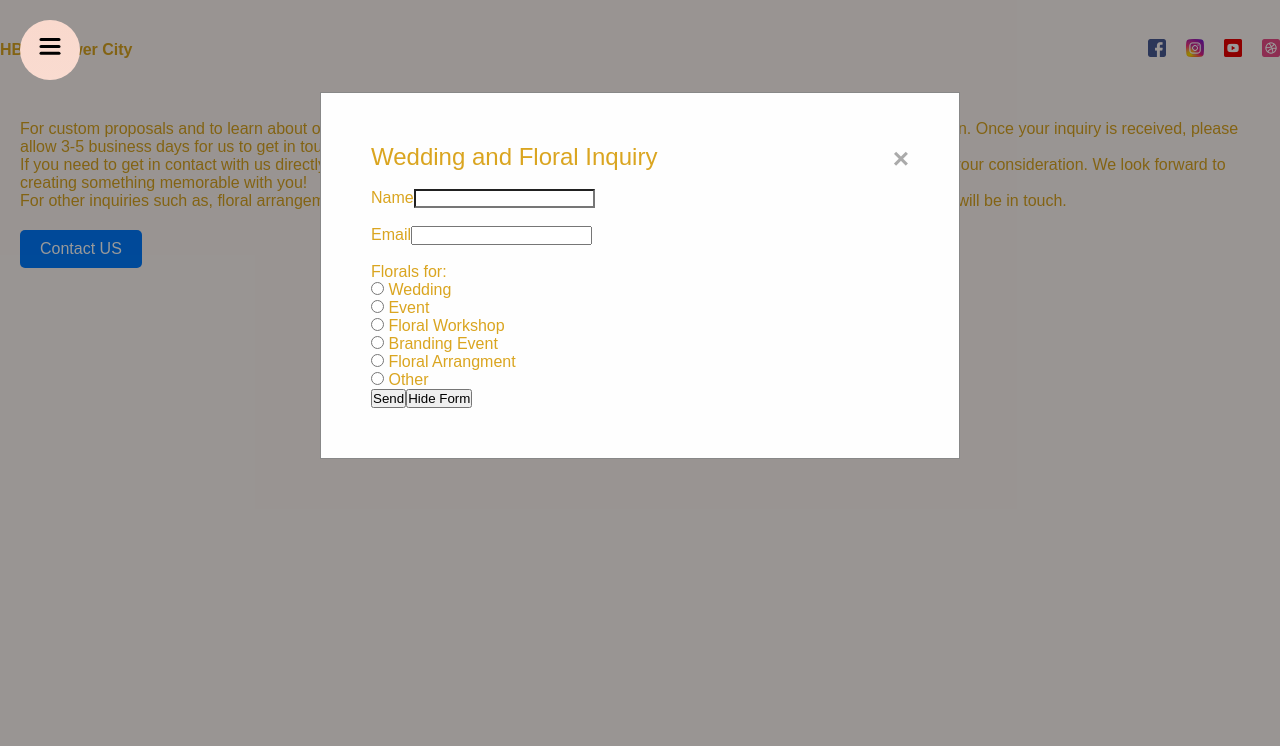
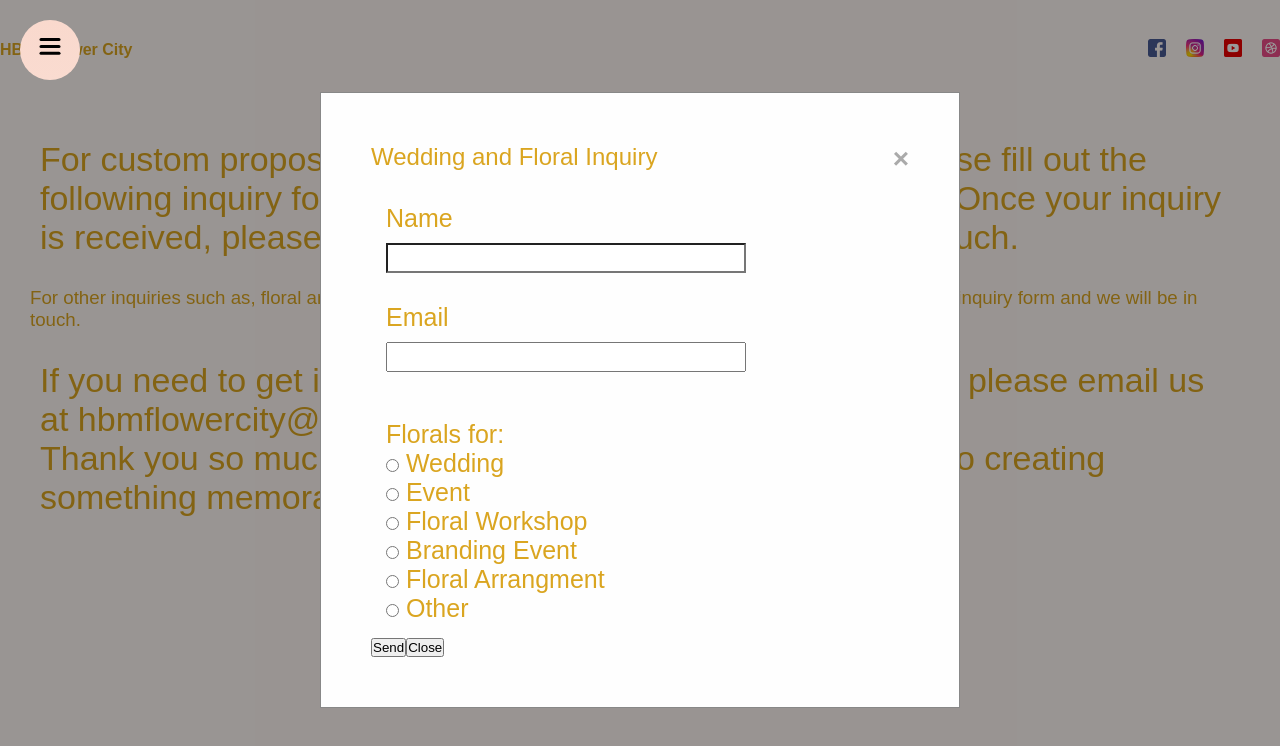
Before and after one commit to GPain2007/hbmAnimated, a React (Vite) app: page /contact in a window 1280 px wide. Both pictures are taken after a click on the element "Contact US". Shown: the top 746 px of the page. Built offline with nearby package versions, Linux system fonts and the light colour scheme; a web font is replaced by a local one.

Commit message:
added all css features

```diff
--- a/src/components/contactForm/ContactForm.jsx
+++ b/src/components/contactForm/ContactForm.jsx
@@ -194,7 +194,7 @@ const ContactForm = ({ onHide, ...props }) => {
         >
           {({ isSubmitting, touched, errors }) => (
             <Form>
-              <div className="mb-3">
+              <div className="name">
                 <label htmlFor="name" className="form-label">
                   Name
                 </label>
@@ -212,8 +212,8 @@ const ContactForm = ({ onHide, ...props }) => {
                   className="invalid-feedback"
                 />
               </div>
-              <br />
-              <div className="mb-3">
+
+              <div className="email">
                 <label htmlFor="email" className="form-label">
                   Email
                 </label>
@@ -231,7 +231,7 @@ const ContactForm = ({ onHide, ...props }) => {
                 />
               </div>
               <br />
-              <div className="mb-3">
+              <div className="florals_for">
                 <label className="form-label">Florals for:</label>
                 <div role="group" aria-labelledby="reason-group">
                   <div>
@@ -249,12 +249,16 @@ const ContactForm = ({ onHide, ...props }) => {
                               field.value === "Wedding" ? "block" : "none",
                           }}
                         >
-                          <div>
-                            <label htmlFor="whose-iam-select">
+                          <div className="options">
+                            <label
+                              htmlFor="whose-iam-select"
+                              className="select"
+                            >
                               I am...
+                            </label>
                             <Field name="whoIAm">
                               {({ field }) => (
-                                  <select {...field}>
+                                <select {...field} className="select">
                                   <option value="">
                                     --Please choose an option--
                                   </option>
@@ -266,33 +270,34 @@ const ContactForm = ({ onHide, ...props }) => {
                                 </select>
                               )}
                             </Field>
-                            </label>
                           </div>
-                          <br />
-                          <div>
+
+                          <div className="couples">
                             <label htmlFor="couples">
                               The Couples Names: ( please include first and last
                               name of each)
-                              <br />
+                            </label>
                             <div>
+                              <label className="name"> 1)</label>
                               <Field
                                 component="input"
                                 type="text"
                                 name="couple_name1"
+                                className="input"
                               />
                             </div>
-                              <br />
                             <div>
+                              <label className="name"> 2)</label>
                               <Field
                                 component="input"
                                 type="text"
                                 name="couple_name2"
+                                className="input"
                               />
                             </div>
-                            </label>
                           </div>
-                          <br />
-                          <div className="mb-3">
+
+                          <div className="phone">
                             <label htmlFor="phone" className="form-label">
                               Phone:
                             </label>
@@ -309,8 +314,8 @@ const ContactForm = ({ onHide, ...props }) => {
                               className="invalid-feedback"
                             />
                           </div>
-                          <br />
-                          <div className="mb-3">
+
+                          <div className="event_date">
                             <label htmlFor="date" className="form-label">
                               Event Date:
                             </label>
@@ -328,8 +333,8 @@ const ContactForm = ({ onHide, ...props }) => {
                               className="invalid-feedback"
                             />
                           </div>
-                          <br />
-                          <div className="mb-3">
+
+                          <div className="venue">
                             <label htmlFor="venue" className="form-label">
                               Venue Name:
                             </label>
@@ -346,8 +351,8 @@ const ContactForm = ({ onHide, ...props }) => {
                               className="invalid-feedback"
                             />
                           </div>
-                          <br />
-                          <div className="mb-3">
+
+                          <div className="budget">
                             <label htmlFor="budget" className="form-label">
                               My Floral Budget:
                             </label>
@@ -364,20 +369,31 @@ const ContactForm = ({ onHide, ...props }) => {
                               className="invalid-feedback"
                             />
                           </div>
-                          <br />
-                          <div>
-                            <label htmlFor="guest_count">Guest Count:</label>
-                            <Field type="number" name="guest_count" />
+
+                          <div className="guest_count">
+                            <label className="form-label">Guest Count:</label>
+                            <Field
+                              type="number"
+                              name="guest_count"
+                              className="form-control"
+                            />
                           </div>
-                          <br />
-                          <div>
-                            <label htmlFor="number_party">
+
+                          <div className="number_party">
+                            <label
+                              htmlFor="number_party"
+                              className="form-label"
+                            >
                               Number in Your Wedding Party:
                             </label>
-                            <Field type="number" name="number_party" />
+                            <Field
+                              type="number"
+                              name="number_party"
+                              className="form-control"
+                            />
                           </div>
-                          <br />
-                          <div className="mb-3">
+
+                          <div className="message">
                             <label htmlFor="message" className="form-label">
                               Please describe your overall vision for your
                               wedding flowers. Include details like style,
@@ -401,7 +417,7 @@ const ContactForm = ({ onHide, ...props }) => {
                               className="invalid-feedback"
                             />
                           </div>
-                          <br />
+
                           <div className="mb-3">
                             <label
                               htmlFor="floral_design_needs"
@@ -427,7 +443,7 @@ const ContactForm = ({ onHide, ...props }) => {
                               className="invalid-feedback"
                             />
                           </div>
-                          <br />
+
                           <div>
                             <label htmlFor="candles">
                               Will you need candles for your wedding &
@@ -659,7 +675,7 @@ const ContactForm = ({ onHide, ...props }) => {
                   Send
                 </button>
                 <button type="button" onClick={onHide}>
-                  Hide Form
+                  Close
                 </button>
               </div>
             </Form>
--- a/src/components/contactForm/Contact_From.scss
+++ b/src/components/contactForm/Contact_From.scss
@@ -43,7 +43,7 @@
   overflow: auto;
   background-color: rgb(0, 0, 0);
   background-color: rgba(0, 0, 0, 0.4);
-  transition: opacity 0.3s ease;
+  transition: opacity 2s ease;
 }
 
 .modal-content {
@@ -53,7 +53,7 @@
   border: 1px solid #888;
   width: 50%;
   position: relative;
-  transition: transform 0.3s ease; /* Smooth transition for transform */
+  transition: transform 2s ease; /* Smooth transition for transform */
   transform: translateY(-100px);
 }
 
@@ -75,18 +75,18 @@
   padding: 20px;
 }
 
-.contact_button {
+.contactForm_button {
   cursor: pointer;
-  background-color: #007bff; // Or any desired color
-  color: white;
+  background-color: #f9d8cc;
+  color: goldenrod;
   padding: 10px 20px;
   border-radius: 5px;
   display: inline-block;
-  margin-top: 20px; // Adjust as needed
+  margin-top: 20px;
 }
 
-.contact_button:hover {
-  background-color: #0056b3; // Or any desired color on hover
+.contactForm_button:hover {
+  background-color: #f9d8cc;
 }
 
 .full_service {
@@ -96,3 +96,172 @@
 .cart {
   margin-left: 25px;
 }
+
+.contact_page {
+  display: flex;
+  flex-direction: column;
+  justify-content: center;
+  align-items: center;
+}
+.name {
+  display: flex;
+  flex-direction: column;
+  padding: 15px;
+  font-size: 25px;
+  .form-label {
+    padding-bottom: 10px;
+  }
+  .form-control {
+    height: 30px;
+    width: 360px;
+  }
+  .invaild-feedback {
+    padding: 0px 10px;
+  }
+}
+
+.email {
+  display: flex;
+  flex-direction: column;
+  padding: 15px;
+  font-size: 25px;
+  .form-label {
+    padding-bottom: 10px;
+  }
+  .form-control {
+    height: 30px;
+    width: 360px;
+  }
+  .invaild-feedback {
+    padding: 0px 10px;
+  }
+}
+
+.florals_for {
+  display: flex;
+  flex-direction: column;
+  padding: 15px;
+  font-size: 25px;
+  .options {
+    padding: 10px;
+    .select {
+      padding: 10px;
+    }
+    .form-label {
+      padding-bottom: 10px;
+    }
+    .form-control {
+      height: 30px;
+      width: 360px;
+    }
+    .invaild-feedback {
+      padding: 10px 10px;
+    }
+  }
+
+  .couples {
+    padding: 10px;
+    .input {
+      height: 30px;
+      width: 360px;
+    }
+  }
+
+  .phone {
+    padding: 10px;
+    .form-label {
+      padding-bottom: 10px;
+      padding-right: 10px;
+    }
+    .form-control {
+      height: 30px;
+      width: 360px;
+    }
+    .invaild-feedback {
+      padding: 10px 10px;
+    }
+  }
+
+  .event_date {
+    padding: 10px;
+    .form-label {
+      padding-bottom: 10px;
+      padding-right: 10px;
+    }
+    .form-control {
+      height: 30px;
+      width: 120px;
+    }
+    .invaild-feedback {
+      padding: 10px 10px;
+    }
+  }
+
+  .venue {
+    padding: 10px;
+    .form-label {
+      padding-bottom: 10px;
+      padding-right: 10px;
+    }
+    .form-control {
+      height: 30px;
+      width: 360px;
+    }
+    .invaild-feedback {
+      padding: 10px 10px;
+    }
+  }
+
+  .budget {
+    padding: 10px;
+    .form-label {
+      padding-bottom: 10px;
+      padding-right: 10px;
+    }
+    .form-control {
+      height: 30px;
+      width: 322px;
+    }
+    .invaild-feedback {
+      padding: 10px 10px;
+    }
+  }
+  .guest_count {
+    padding: 10px;
+    .form-label {
+      padding-bottom: 10px;
+      padding-right: 10px;
+    }
+    .form-control {
+      height: 30px;
+      width: 365px;
+    }
+  }
+
+  .number_party {
+    padding: 10px;
+    .form-label {
+      padding-bottom: 10px;
+      padding-right: 10px;
+    }
+    .form-control {
+      height: 30px;
+      width: 190px;
+    }
+  }
+
+  .message {
+    padding: 10px;
+    .form-label {
+      padding-bottom: 10px;
+      padding-right: 10px;
+    }
+    .form-control {
+      height: 0px;
+      width: 190px;
+    }
+    .invaild-feedback {
+      padding: 10px 10px;
+    }
+  }
+}
--- a/src/pages/contact/Contact.jsx
+++ b/src/pages/contact/Contact.jsx
@@ -10,26 +10,35 @@ const Contact = () => {
     <div>
       <section>
         <NavBar />
-        <div className="contact_page text-center">
+        <div className="contact_page">
           <ContactForm show={modalShow} onHide={() => setModalShow(false)} />
-          <div>
-            For custom proposals and to learn about our availability, please
-            fill out the following inquiry form, providing as many details as
-            you can. Once your inquiry is received, please allow 3-5 business
-            days for us to get in touch.
+          <div className="paragraph_1">
+            <h1>
+              For custom proposals and to learn about our availability, please
+              fill out the following inquiry form, providing as many details as
+              you can. Once your inquiry is received, please allow 3-5 business
+              days for us to get in touch.
+            </h1>
           </div>
-          <div>
-            If you need to get in contact with us directly for other matters,
-            please email us at{" "}
-            <a href="mailto:hbmflowercity@gmail.com">hbmflowercity@gmail.com</a>
-            . Thank you so much for your consideration. We look forward to
-            creating something memorable with you!
+          <div className="paragraph_2">
+            <h3>
+              For other inquiries such as, floral arrangements, workshops, or
+              branding florals please choose the option on the inquiry form and
+              we will be in touch.
+            </h3>
           </div>
-          <div>
-            For other inquiries such as, floral arrangements, workshops, or
-            branding florals please choose the option on the inquiry form and we
-            will be in touch.
+          <div className="paragraph_3">
+            <h1>
+              If you need to get in contact with us directly for other matters,
+              please email us at{" "}
+              <a href="mailto:hbmflowercity@gmail.com">
+                hbmflowercity@gmail.com
+              </a>
+              .<br /> Thank you so much for your consideration. We look forward
+              to creating something memorable with you!
+            </h1>
           </div>
+
           <div
             className="contact_button" // Use your custom class
             onClick={() => setModalShow(true)}
--- a/src/pages/contact/Contact.scss
+++ b/src/pages/contact/Contact.scss
@@ -2,16 +2,45 @@
   padding: 20px;
 }
 
+.paragraph_1 {
+  padding: 20px;
+  h1 {
+    font-size: 34px;
+  }
+}
+
+.paragraph_2 {
+  padding: 10px;
+  h1 {
+    font-size: 24px;
+  }
+}
+
+.paragraph_3 {
+  padding: 20px;
+  h1 {
+    font-size: 34px;
+  }
+}
+
 .contact_button {
   cursor: pointer;
-  background-color: #007bff; // Or any desired color
-  color: white;
+  height: 100px;
+  width: 400px;
+  background-color: #f9d8cc; // Or any desired color
+  color: goldenrod;
   padding: 10px 20px;
-  border-radius: 5px;
-  display: inline-block;
+  border-radius: 25px;
+  font-size: 55px;
+  display: flex;
+  justify-content: center;
+  align-items: center;
+
   margin-top: 20px; // Adjust as needed
+  transition: all 0.5s ease-out;
 }
 
 .contact_button:hover {
-  background-color: #0056b3; // Or any desired color on hover
+  background-color: goldenrod; // Or any desired color on hover
+  color: #f9d8cc;
 }
```
Lines whose indentation alone changed are shown as unchanged.
